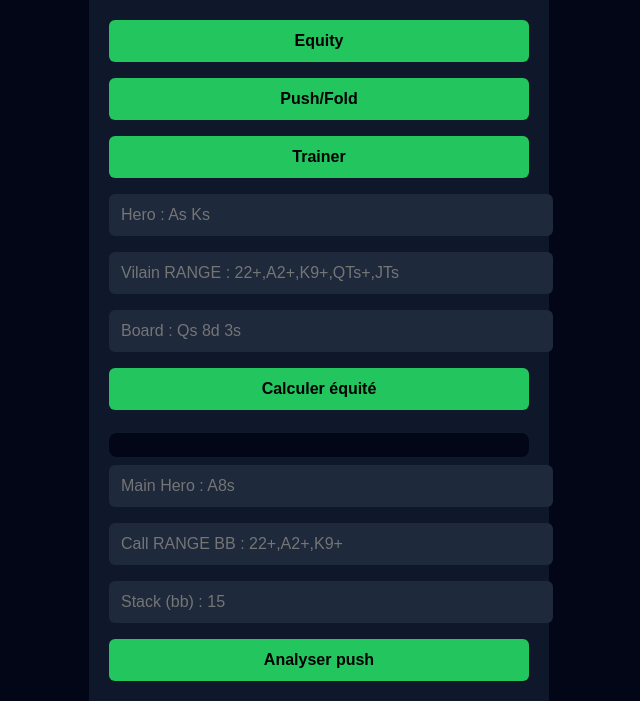
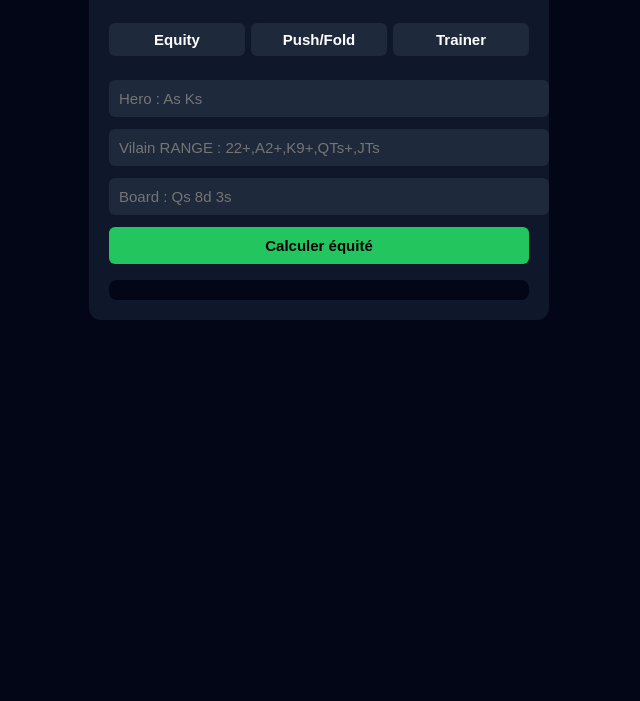
Before and after one commit to bodinadrien-blip/Mini-Equilab, a plain HTML site: page index.html in a window 1280 px wide. Shown: the part 86-787 px from the top of the page, without its empty margins (321-961 px from the left). Drawn offline with Linux system fonts and the light colour scheme.

Commit message:
Update style.css

```diff
--- a/style.css
+++ b/style.css
@@ -17,17 +17,28 @@
   text-align: center;
 }
 
-h2 {
-  margin-bottom: 15px;
+.tabs {
+  display: flex;
+  gap: 6px;
+  margin-bottom: 12px;
+}
+
+.tabs button {
+  flex: 1;
+  background: #1e293b;
+  color: white;
+  border: none;
+  padding: 8px;
+  border-radius: 6px;
 }
 
 input, button {
   width: 100%;
-  margin: 8px 0;
-  padding: 12px;
+  margin: 6px 0;
+  padding: 10px;
   border-radius: 6px;
   border: none;
-  font-size: 16px;
+  font-size: 15px;
 }
 
 input {
@@ -38,13 +49,16 @@
 button {
   background: #22c55e;
   font-weight: bold;
-  cursor: pointer;
 }
 
 .result {
-  margin-top: 15px;
-  font-size: 18px;
+  margin-top: 10px;
+  font-size: 16px;
   background: #020617;
-  padding: 12px;
+  padding: 10px;
   border-radius: 8px;
 }
+
+.hidden {
+  display: none;
+}
```
